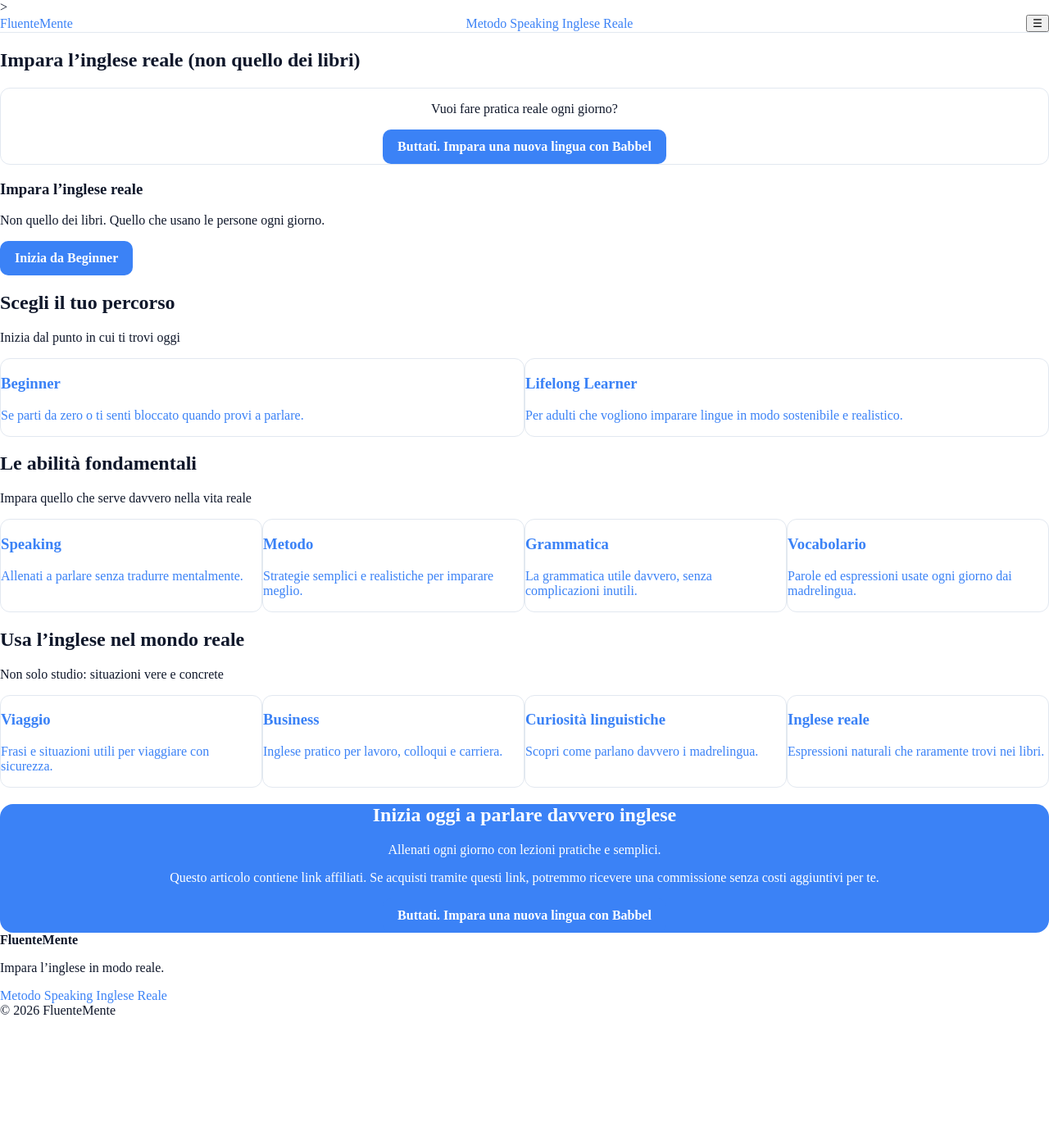
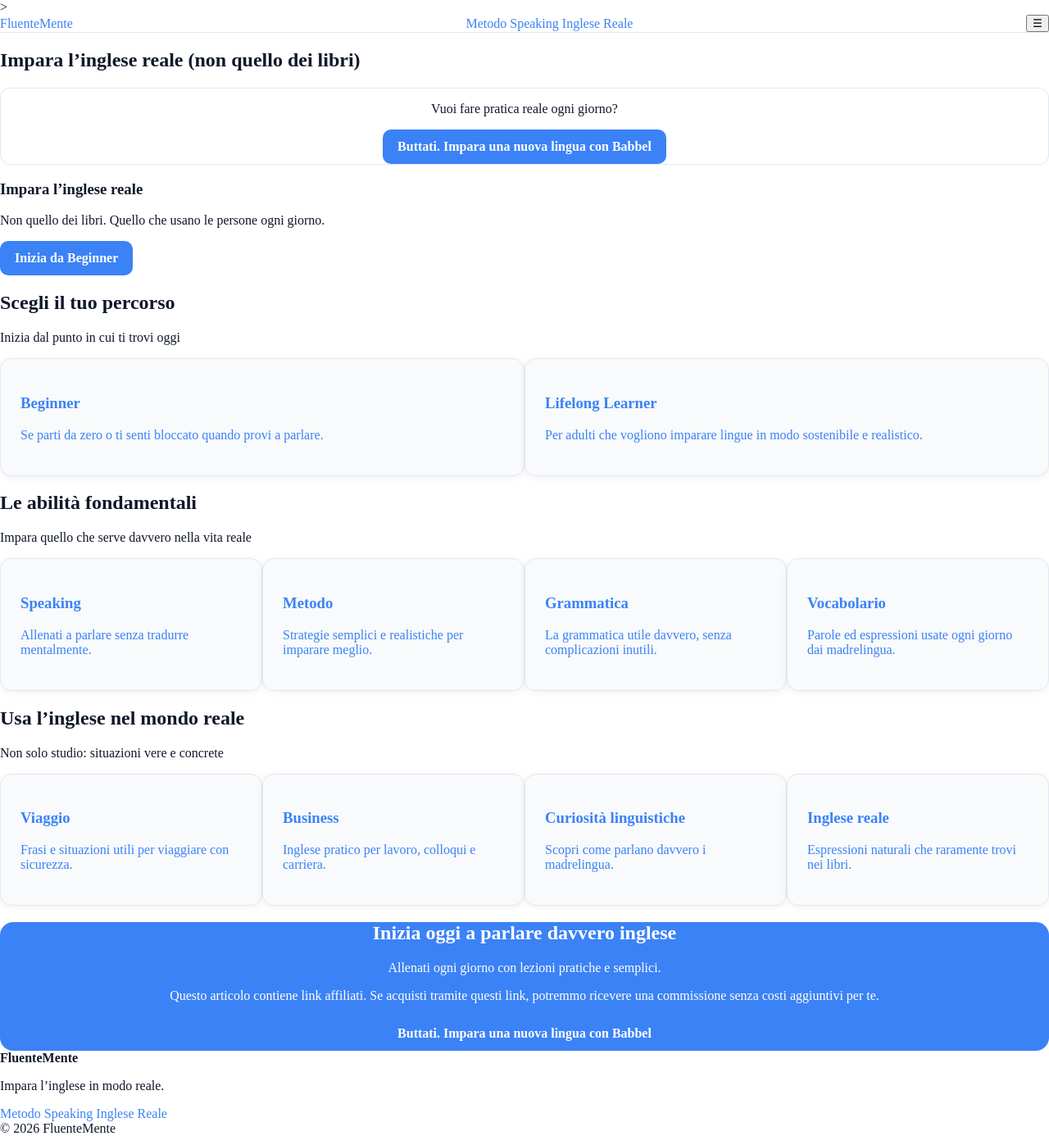
Before and after one commit to Nausica-c/Fluente-Mente, a Jekyll site: the page built from index.html, in a window 1280 px wide. Shown: the whole page at 82% size. Built offline with Jekyll 4.4.1, drawn with Linux system fonts in a browser that asks for light colours; before the commit the page ends 1242 px from its top, so only the background shows below that.

Commit message:
Update app.css

```diff
--- a/assets/css/app.css
+++ b/assets/css/app.css
@@ -145,6 +145,19 @@ img {
   padding: var(--space-5);
   background: white;
 }
+.card {
+  background: var(--color-surface);
+  border: 1px solid var(--color-border);
+  border-radius: 14px;
+  padding: 24px;
+  box-shadow: var(--shadow-sm);
+  transition: transform 0.2s ease;
+}
+
+.card:hover {
+  transform: translateY(-3px);
+  box-shadow: var(--shadow-md);
+}
 
 /* ARTICLE */
 
```
